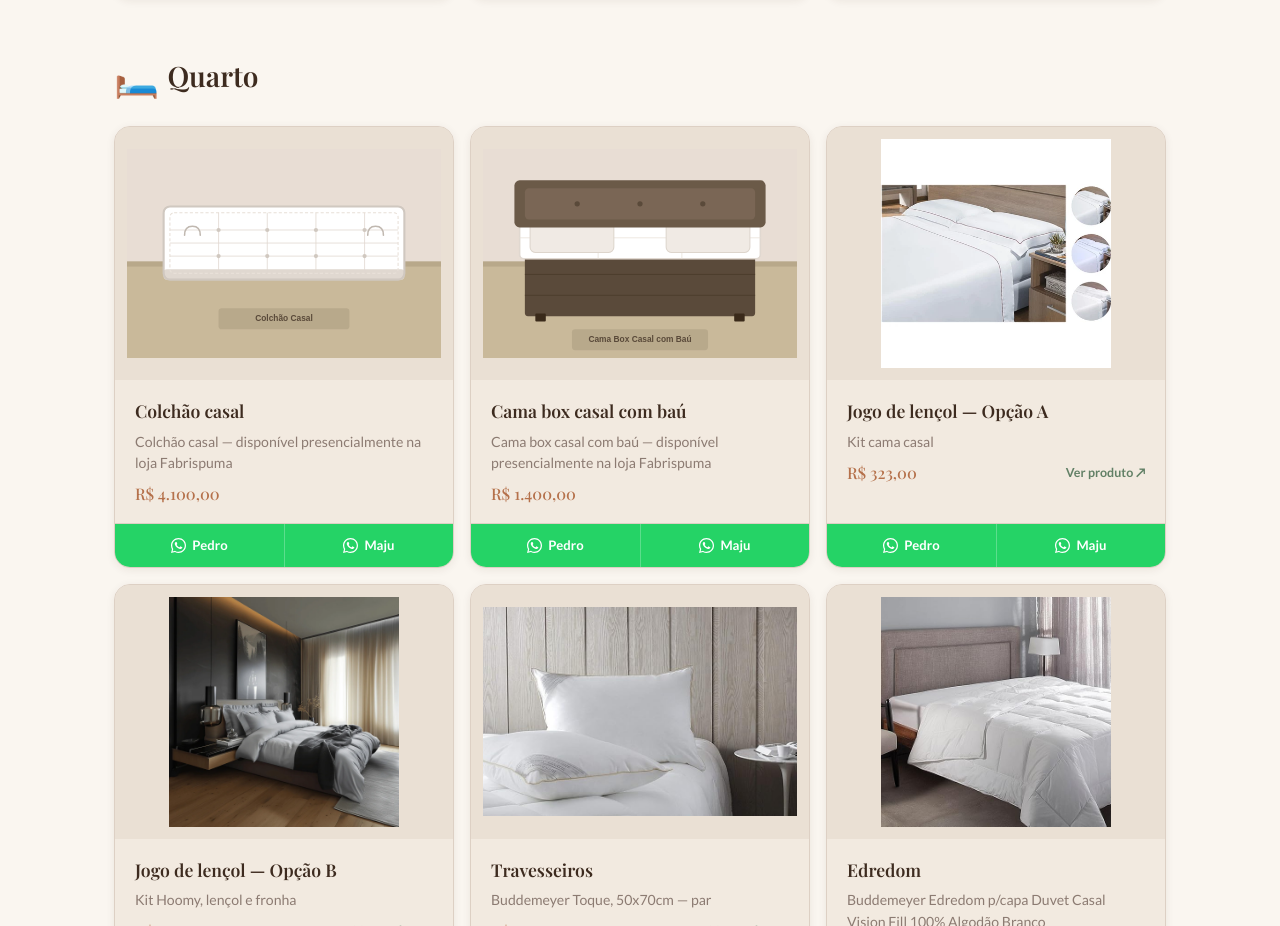
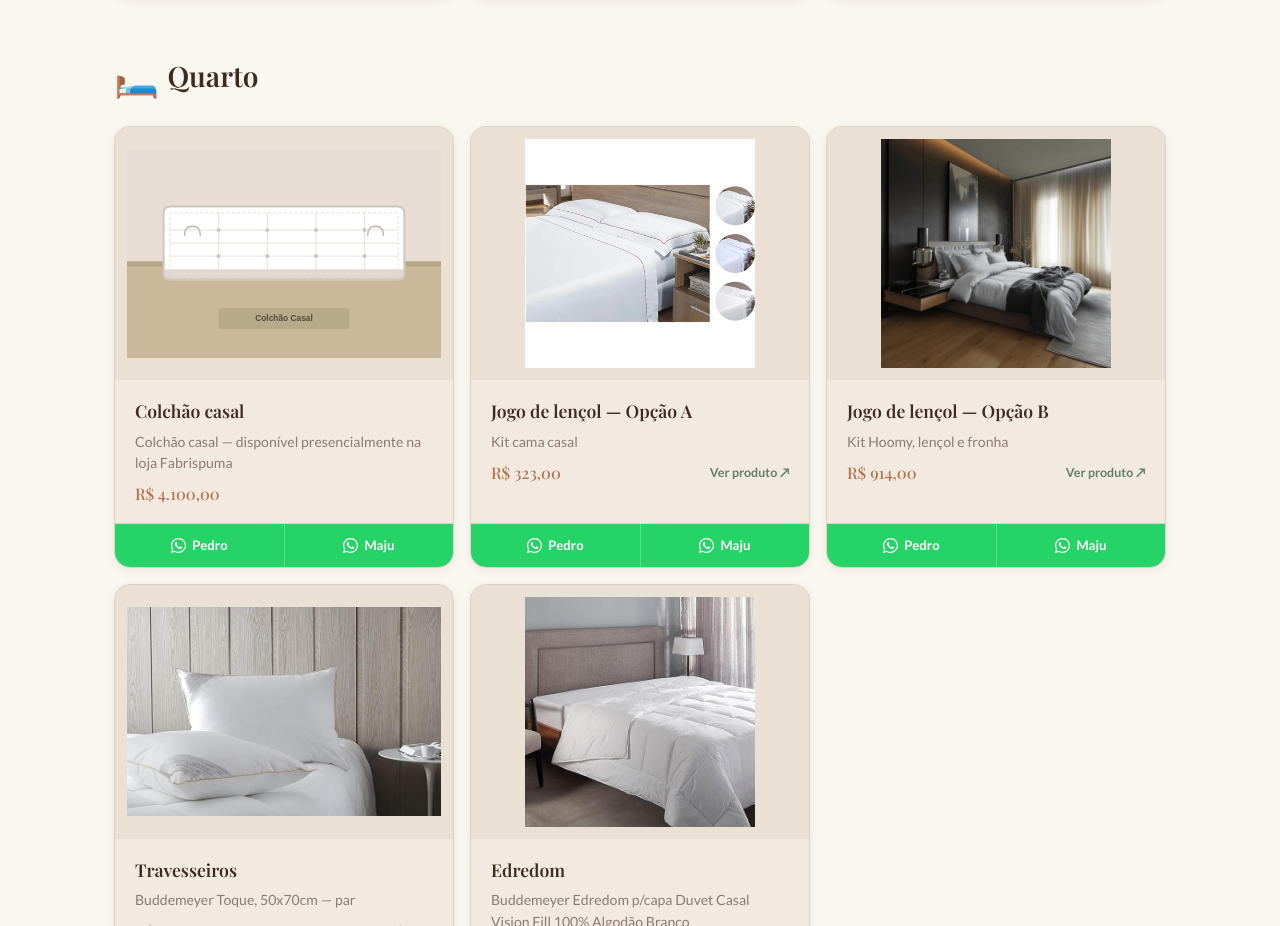
Before and after one commit to pedroaccastilho/lista-casa-nova, a React (Vite) app: page / in a window 1280 px wide. Shown: the part 3129-4055 px from the top of the page. Built offline with nearby package versions, Linux system fonts and the light colour scheme; a web font is replaced by a local one.

Commit message:
Remove cama box casal com baú da lista
https://claude.ai/code/session_013EYaswrKBeyjtEkwZzkJJS

```diff
--- a/src/data/items.ts
+++ b/src/data/items.ts
@@ -100,13 +100,6 @@ export const categories: Category[] = [
         image: '/lista-casa-nova/images/products/colchao.svg',
       },
       {
-        id: 15,
-        name: 'Cama box casal com baú',
-        description: 'Cama box casal com baú — disponível presencialmente na loja Fabrispuma',
-        estimatedPrice: 'R$ 1.400,00',
-        image: '/lista-casa-nova/images/products/cama-box.svg',
-      },
-      {
         id: 10,
         name: 'Jogo de lençol — Opção A',
         description: 'Kit cama casal',
```
